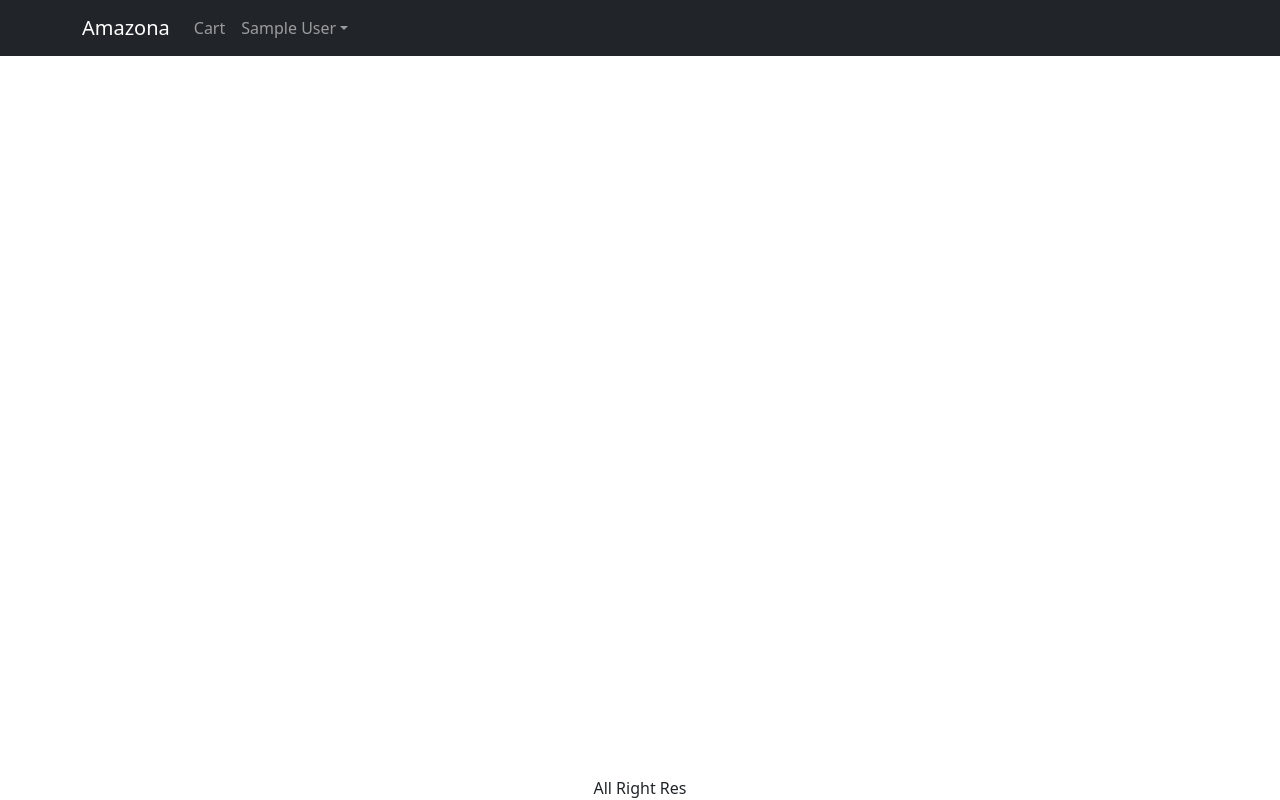
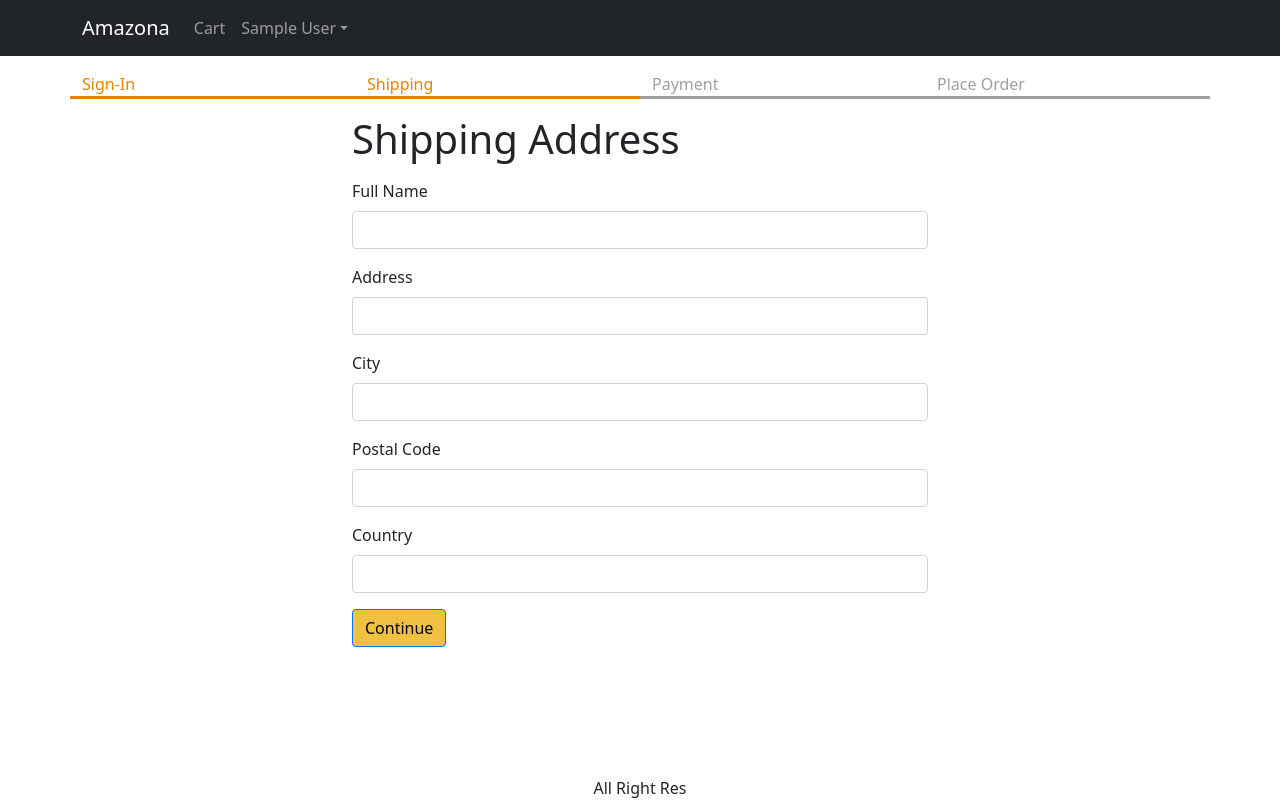
Before and after one commit to jcmalott/amazon, a React (Create React App) app in the folder frontend/: page /shipping in a window 1280 px wide. Built offline with nearby package versions, Linux system fonts and the light colour scheme; sample sign-in values are in the browser's storage.

Commit message:
Adding Shipping Address Screen

```diff
--- a/frontend/public/css/styles.css
+++ b/frontend/public/css/styles.css
@@ -50,3 +50,12 @@
 .small-container {
   max-width: 600px;
 }
+
+.checkout-steps > div {
+  border-bottom: 0.2rem solid #a0a0a0;
+  color: #a0a0a0;
+}
+.checkout-steps > div.active {
+  border-bottom: 0.2rem solid #f08000;
+  color: #f08000;
+}
--- a/frontend/src/Store.js
+++ b/frontend/src/Store.js
@@ -11,6 +11,9 @@
     ? JSON.parse(localStorage.getItem("userInfo"))
     : null,
   cart: {
+    shippingAddress: localStorage.getItem("shippingAddress")
+      ? JSON.parse(localStorage.getItem("shippingAddress"))
+      : {},
     cartItems: localStorage.getItem("cartItems")
       ? JSON.parse(localStorage.getItem("cartItems"))
       : [],
@@ -45,6 +48,18 @@
       return {
         ...state,
         userInfo: null,
+        cart: {
+          cartItems: [],
+          shippingAddress: {},
+        },
+      };
+    case "SAVE_SHIPPING_ADDRESS":
+      return {
+        ...state,
+        cart: {
+          ...state.cart,
+          shippingAddress: action.payload,
+        },
       };
     default:
       return state;
--- a/frontend/src/components/App.js
+++ b/frontend/src/components/App.js
@@ -11,9 +11,11 @@
 import { Store } from "../Store";
 import CartScreen from "../screens/CartScreen";
 import SigninScreen from "../screens/SigninScreen";
+import ShippingAddressScreen from "../screens/ShippingAddressScreen";
+import SignupScreen from "../screens/SignupScreen";
 
 // Create a Navbar with name Amazona
-// Create Router for Pages Home Product
+// Create Router for pages Home Product Cart Signin
 // Create a Footer that attached to Bot of Screen
 const App = () => {
   const { state, dispatch: ctxDispatch } = useContext(Store);
@@ -22,6 +24,7 @@
   const signoutHandler = () => {
     ctxDispatch({ type: "USER_SIGNOUT" });
     localStorage.removeItem("userInfo");
+    localStorage.removeItem("shippingAddress");
   };
 
   return (
@@ -71,8 +74,13 @@
         <main>
           <Container className="mt-3">
             <Routes>
+              <Route
+                path="/shipping"
+                element={<ShippingAddressScreen />}
+              ></Route>
               <Route path="/product/:slug" element={<ProductScreen />} />
               <Route path="/cart" element={<CartScreen />} />
+              <Route path="/signup" element={<SignupScreen />} />
               <Route path="/signin" element={<SigninScreen />} />
               <Route path="/" element={<HomeScreen />} />
             </Routes>
--- /dev/null
+++ b/frontend/src/components/CheckoutSteps.js
@@ -0,0 +1,14 @@
+import React from "react";
+import Row from "react-bootstrap/Row";
+import Col from "react-bootstrap/Col";
+
+export default function CheckoutSteps(props) {
+  return (
+    <Row className="checkout-steps">
+      <Col className={props.step1 ? "active" : ""}>Sign-In</Col>
+      <Col className={props.step2 ? "active" : ""}>Shipping</Col>
+      <Col className={props.step3 ? "active" : ""}>Payment</Col>
+      <Col className={props.step4 ? "active" : ""}>Place Order</Col>
+    </Row>
+  );
+}
--- /dev/null
+++ b/frontend/src/screens/ShippingAddressScreen.js
@@ -0,0 +1,112 @@
+import React, { useContext, useEffect, useState } from "react";
+import { Helmet } from "react-helmet-async";
+import Form from "react-bootstrap/Form";
+import Button from "react-bootstrap/Button";
+import { useNavigate } from "react-router-dom";
+import { Store } from "../Store";
+import CheckoutSteps from "../components/CheckoutSteps";
+
+export default function ShippingAddressScreen() {
+  const navigate = useNavigate();
+  const { state, dispatch: ctxDispatch } = useContext(Store);
+  const {
+    userInfo,
+    cart: { shippingAddress },
+  } = state;
+  const [fullName, setFullName] = useState(shippingAddress.fullName || "");
+  const [address, setAddress] = useState(shippingAddress.address || "");
+  const [city, setCity] = useState(shippingAddress.city || "");
+  const [postalCode, setPostalCode] = useState(
+    shippingAddress.postalCode || ""
+  );
+  useEffect(() => {
+    if (!userInfo) {
+      navigate("/signin?redirect=/shipping");
+    }
+  }, [userInfo, navigate]);
+  const [country, setCountry] = useState(shippingAddress.country || "");
+
+  const submitHandler = (e) => {
+    e.preventDefault();
+    ctxDispatch({
+      type: "SAVE_SHIPPING_ADDRESS",
+      payload: {
+        fullName,
+        address,
+        city,
+        postalCode,
+        country,
+      },
+    });
+    localStorage.setItem(
+      "shippingAddress",
+      JSON.stringify({
+        fullName,
+        address,
+        city,
+        postalCode,
+        country,
+      })
+    );
+    navigate("/payment");
+  };
+  return (
+    <div>
+      <Helmet>
+        <title>Shipping Address</title>
+      </Helmet>
+
+      <CheckoutSteps step1 step2></CheckoutSteps>
+      <div className="container small-container">
+        <h1 className="my-3">Shipping Address</h1>
+        <Form onSubmit={submitHandler}>
+          <Form.Group className="mb-3" controlId="fullName">
+            <Form.Label>Full Name</Form.Label>
+            <Form.Control
+              value={fullName}
+              onChange={(e) => setFullName(e.target.value)}
+              required
+            />
+          </Form.Group>
+          <Form.Group className="mb-3" controlId="address">
+            <Form.Label>Address</Form.Label>
+            <Form.Control
+              value={address}
+              onChange={(e) => setAddress(e.target.value)}
+              required
+            />
+          </Form.Group>
+          <Form.Group className="mb-3" controlId="city">
+            <Form.Label>City</Form.Label>
+            <Form.Control
+              value={city}
+              onChange={(e) => setCity(e.target.value)}
+              required
+            />
+          </Form.Group>
+          <Form.Group className="mb-3" controlId="postalCode">
+            <Form.Label>Postal Code</Form.Label>
+            <Form.Control
+              value={postalCode}
+              onChange={(e) => setPostalCode(e.target.value)}
+              required
+            />
+          </Form.Group>
+          <Form.Group className="mb-3" controlId="country">
+            <Form.Label>Country</Form.Label>
+            <Form.Control
+              value={country}
+              onChange={(e) => setCountry(e.target.value)}
+              required
+            />
+          </Form.Group>
+          <div className="mb-3">
+            <Button variant="primary" type="submit">
+              Continue
+            </Button>
+          </div>
+        </Form>
+      </div>
+    </div>
+  );
+}
```
